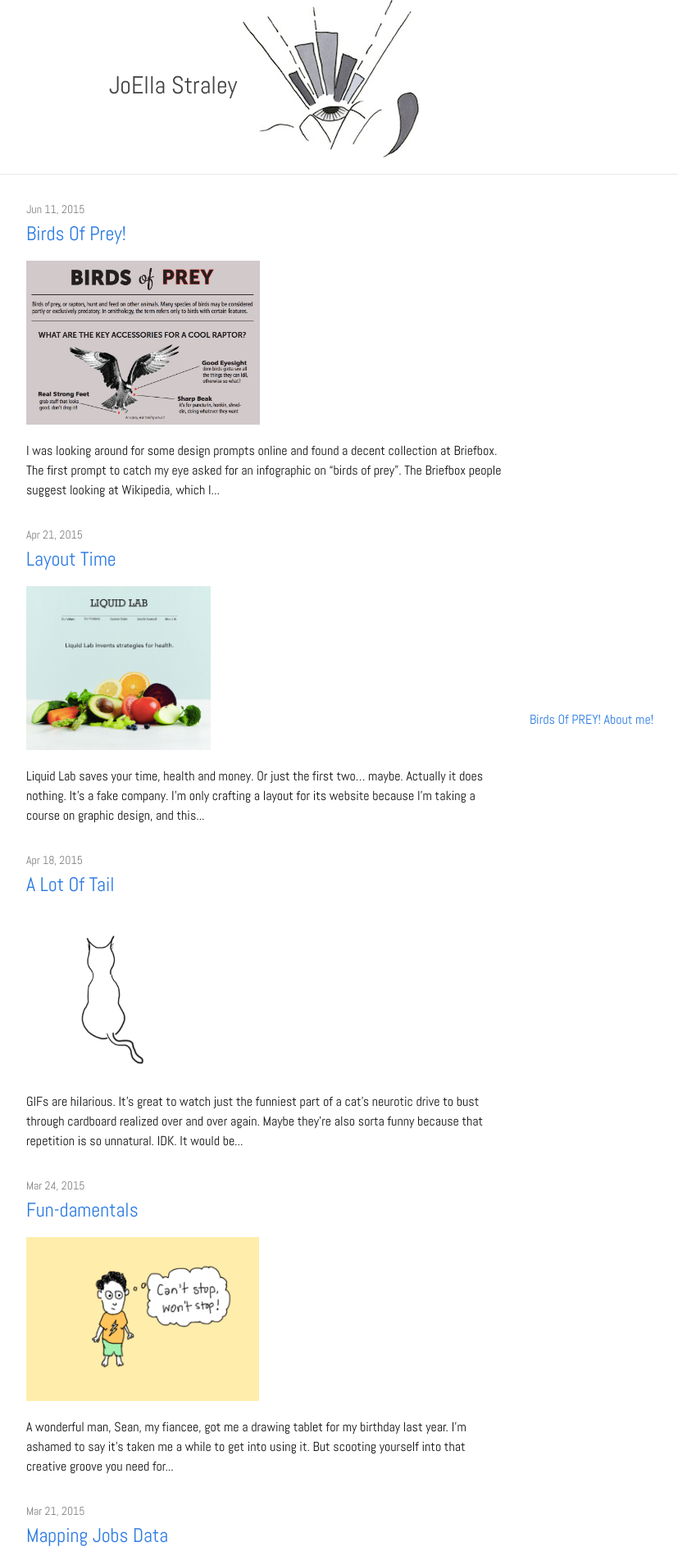
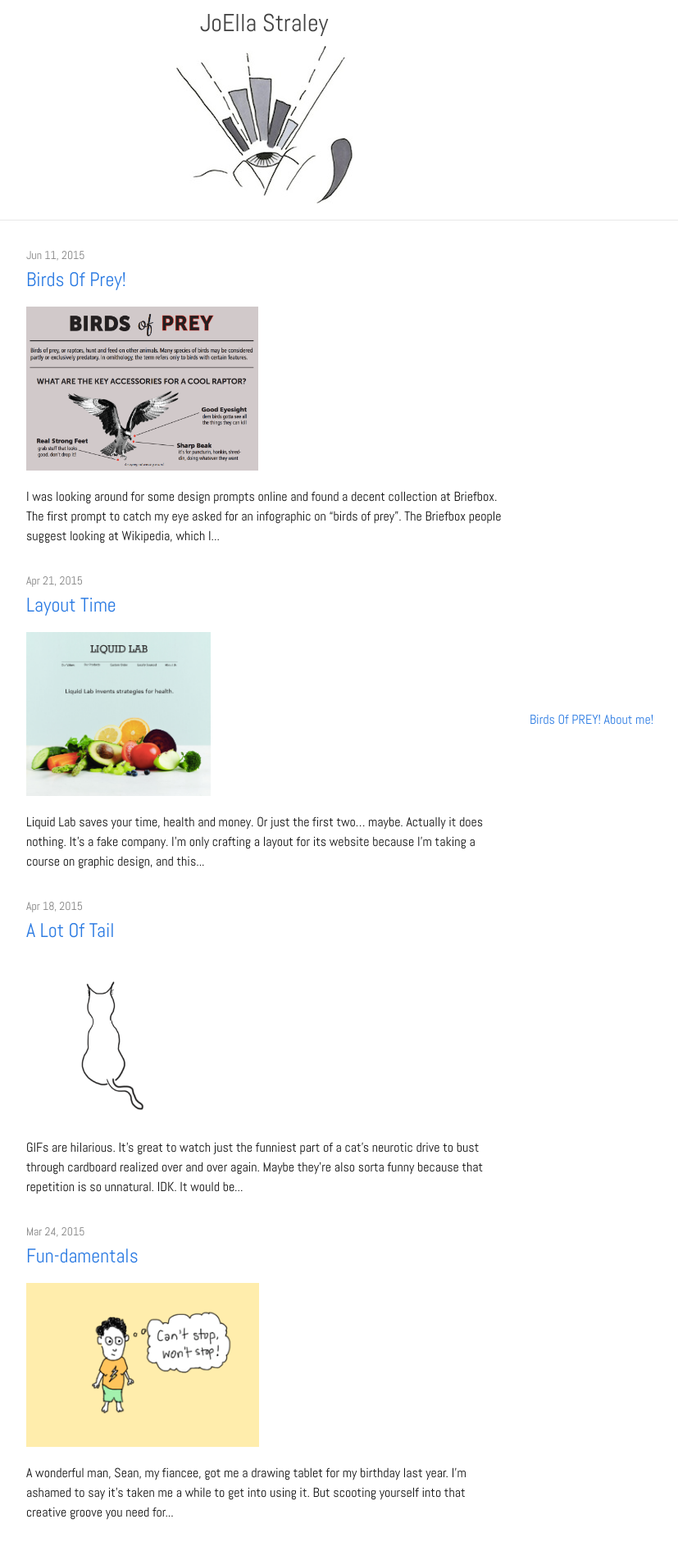
Before and after one commit to joellacarman/joellacarman.github.io, a Jekyll site: the page built from index.html, in a window 1280 px wide. Shown: the top 1892 px of the page at 82% size, without its empty margins (318-1145 px from the left). Built offline with Jekyll 4.4.1, drawn with Linux system fonts in a browser that asks for light colours.

Commit message:
moving post out of wrong directory, fixed some text

```diff
--- a/_includes/header.html
+++ b/_includes/header.html
@@ -2,9 +2,10 @@
 
   <div class="wrapper">
 
-    <a class="site-title" href="{{ site.baseurl }}/">{{ site.title }}
-      <img src="/assets/viz2.jpg" alt="I see data!">
-    </a>
+    <a class="site-title" href="{{ site.baseurl }}/">{{ site.title }}</a>
+
+    <img src="/assets/viz2.jpg" alt="I see data!">
+
 
   </div>
     <nav class="site-nav">
```
Also changed, not shown: assets/birdsofprey.png, 5 other files.
